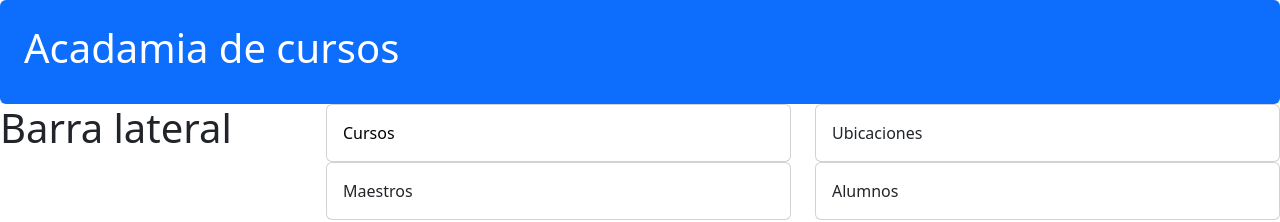
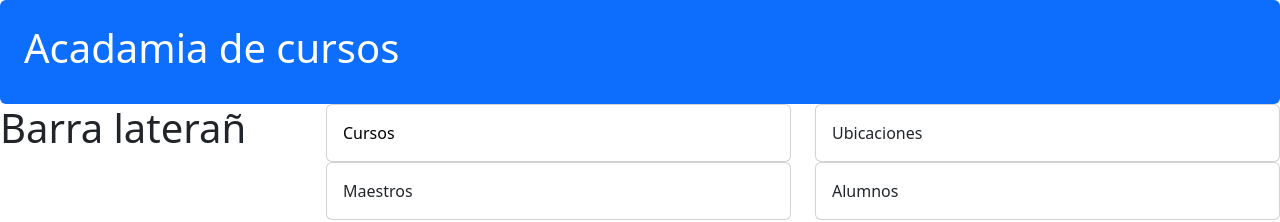
Before and after one commit to DevLunaX/NutriAppWeb, an Angular app: page / in a window 1280 px wide. Shown: the top 222 px of the page. Built offline with nearby package versions, Linux system fonts and the light colour scheme.

Commit message:
Actualizacion de app.html

```diff
--- a/src/app/app.html
+++ b/src/app/app.html
@@ -3,7 +3,7 @@
 </div>
 <div class="row">
   <div class="col-md-3">
-    <h1>Barra lateral</h1>
+    <h1>Barra laterañ</h1>
   </div>
   <div class="col-md-9">
     <router-outlet />
```
